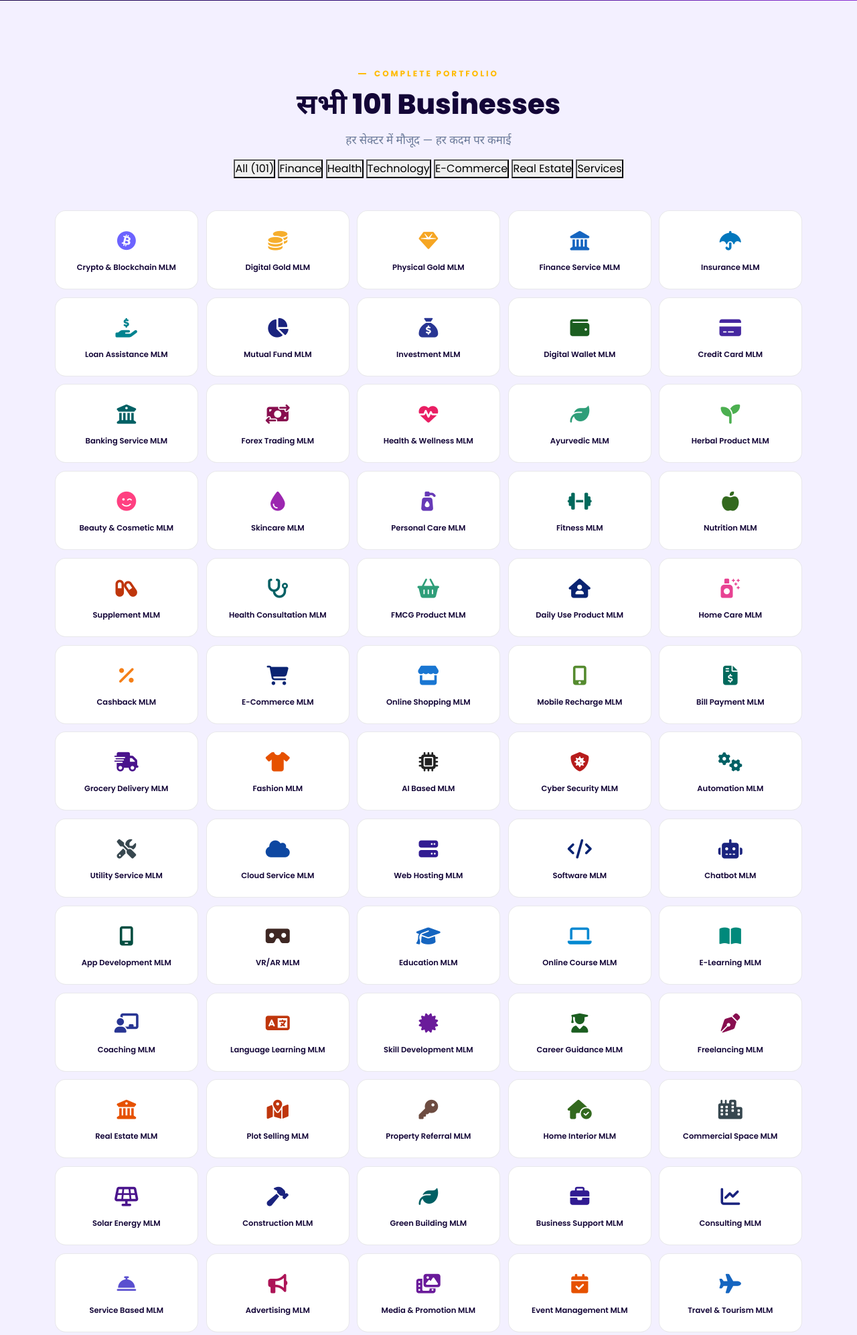
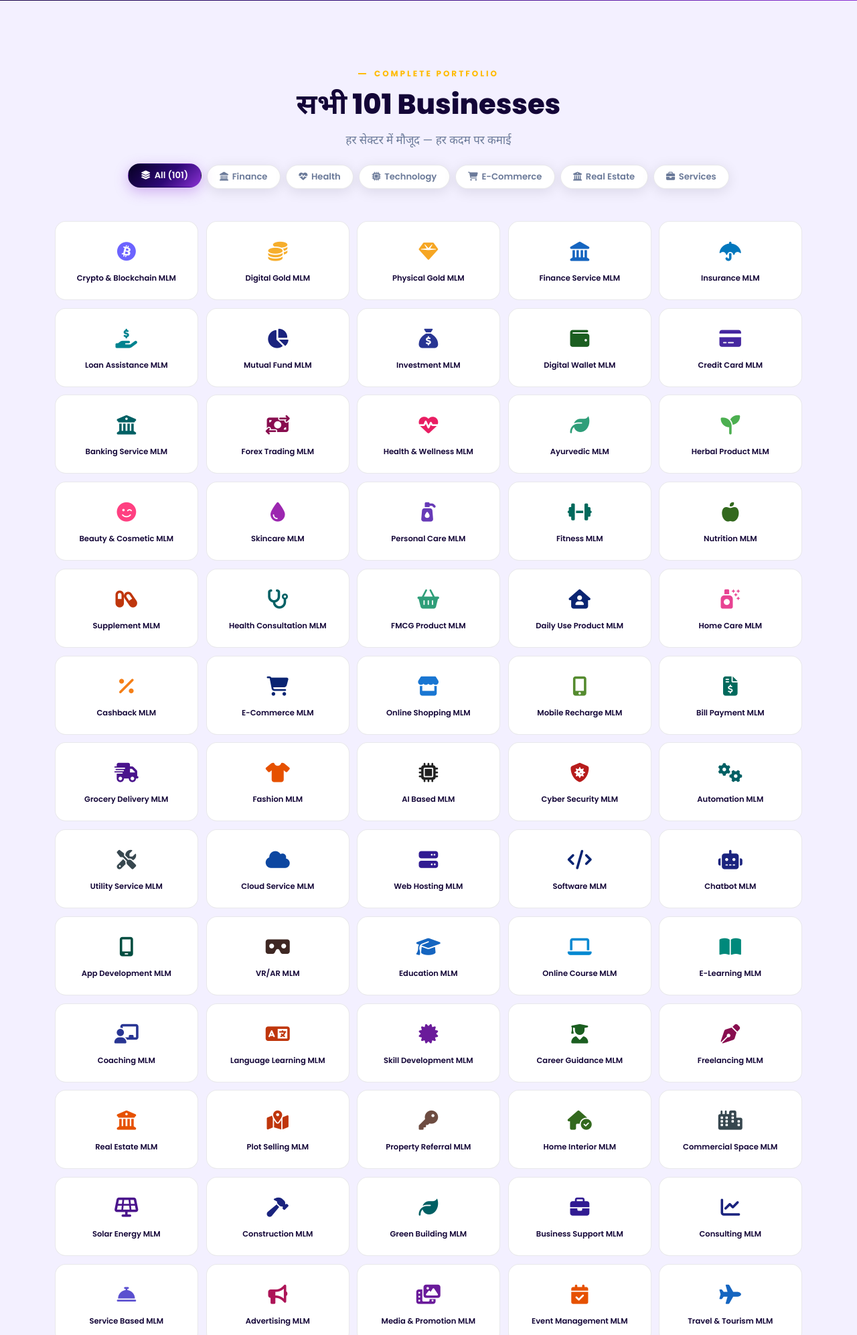
Before and after one commit to smoriginals/TSLGC-1, a PHP site: page /businesses.html in a window 1280 px wide. Shown: the part 814-2807 px from the top of the page at 67% size. Run offline with PHP 8.4, Linux system fonts and the light colour scheme.

Commit message:
update button style

```diff
--- a/businesses.html
+++ b/businesses.html
@@ -94,13 +94,13 @@
         <h2 class="section-heading" data-aos="fade-up">सभी 101 Businesses</h2>
         <p class="section-subheading" data-aos="fade-up" data-aos-delay="100">हर सेक्टर में मौजूद — हर कदम पर कमाई</p>
         <div class="biz-category-filter" data-aos="fade-up" data-aos-delay="200">
-          <button class="biz-filter-btn active" data-filter="all">All (101)</button>
-          <button class="biz-filter-btn" data-filter="finance">Finance</button>
-          <button class="biz-filter-btn" data-filter="health">Health</button>
-          <button class="biz-filter-btn" data-filter="tech">Technology</button>
-          <button class="biz-filter-btn" data-filter="ecom">E-Commerce</button>
-          <button class="biz-filter-btn" data-filter="realestate">Real Estate</button>
-          <button class="biz-filter-btn" data-filter="services">Services</button>
+          <button class="biz-filter-btn active" data-filter="all"><i class="fa-solid fa-layer-group"></i> All (101)</button>
+          <button class="biz-filter-btn" data-filter="finance"><i class="fa-solid fa-landmark"></i> Finance</button>
+          <button class="biz-filter-btn" data-filter="health"><i class="fa-solid fa-heart-pulse"></i> Health</button>
+          <button class="biz-filter-btn" data-filter="tech"><i class="fa-solid fa-microchip"></i> Technology</button>
+          <button class="biz-filter-btn" data-filter="ecom"><i class="fa-solid fa-cart-shopping"></i> E-Commerce</button>
+          <button class="biz-filter-btn" data-filter="realestate"><i class="fa-solid fa-building-columns"></i> Real Estate</button>
+          <button class="biz-filter-btn" data-filter="services"><i class="fa-solid fa-briefcase"></i> Services</button>
         </div>
       </div>
       <div class="business-grid" id="businessGrid">
--- a/style.css
+++ b/style.css
@@ -622,6 +622,47 @@ body::before {
 /* ============================================================
    SECTION 4 – 101 BUSINESSES GRID
    ============================================================ */
+
+/* Category filter pill buttons */
+.biz-category-filter {
+  display: flex;
+  flex-wrap: wrap;
+  justify-content: center;
+  gap: 0.5rem;
+  margin-top: 1.5rem;
+}
+.biz-filter-btn {
+  display: inline-flex;
+  align-items: center;
+  gap: 0.35rem;
+  background: var(--card-bg);
+  color: var(--text-muted);
+  border: 1.5px solid var(--border-color);
+  border-radius: 50px;
+  padding: 0.45rem 1.15rem;
+  font-size: 0.82rem;
+  font-weight: 600;
+  font-family: var(--font-main);
+  cursor: pointer;
+  transition: var(--transition);
+  white-space: nowrap;
+  box-shadow: var(--shadow-sm);
+}
+.biz-filter-btn:hover {
+  border-color: var(--secondary);
+  color: var(--secondary);
+  background: var(--card-bg);
+  transform: translateY(-2px);
+  box-shadow: 0 6px 18px rgba(139,49,212,0.18);
+}
+.biz-filter-btn.active {
+  background: var(--gradient-hero);
+  color: var(--white);
+  border-color: transparent;
+  box-shadow: 0 6px 20px rgba(139,49,212,0.35);
+  transform: translateY(-2px);
+}
+
 .business-grid {
   display: grid;
   grid-template-columns: repeat(5, 1fr);
```
